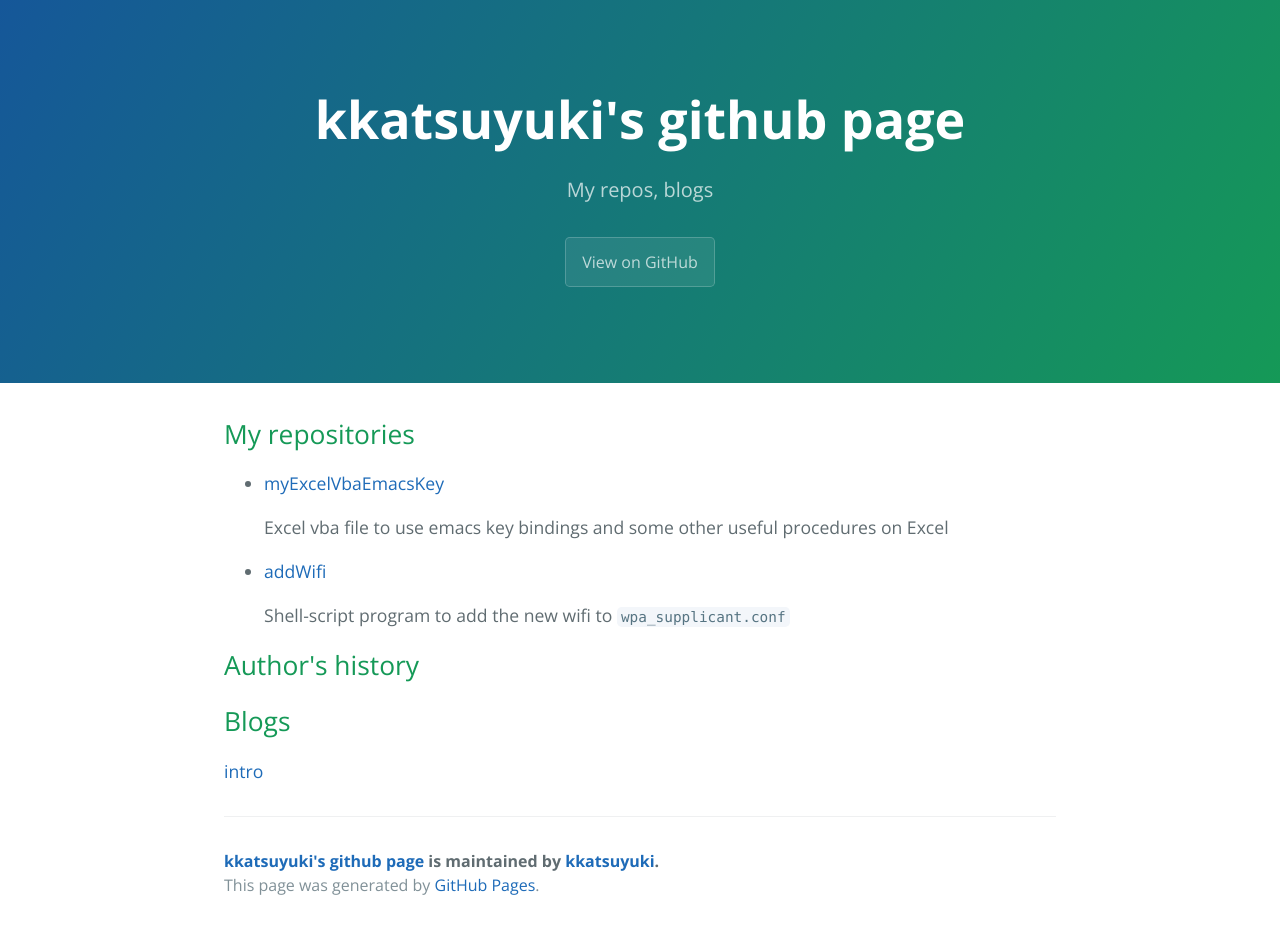
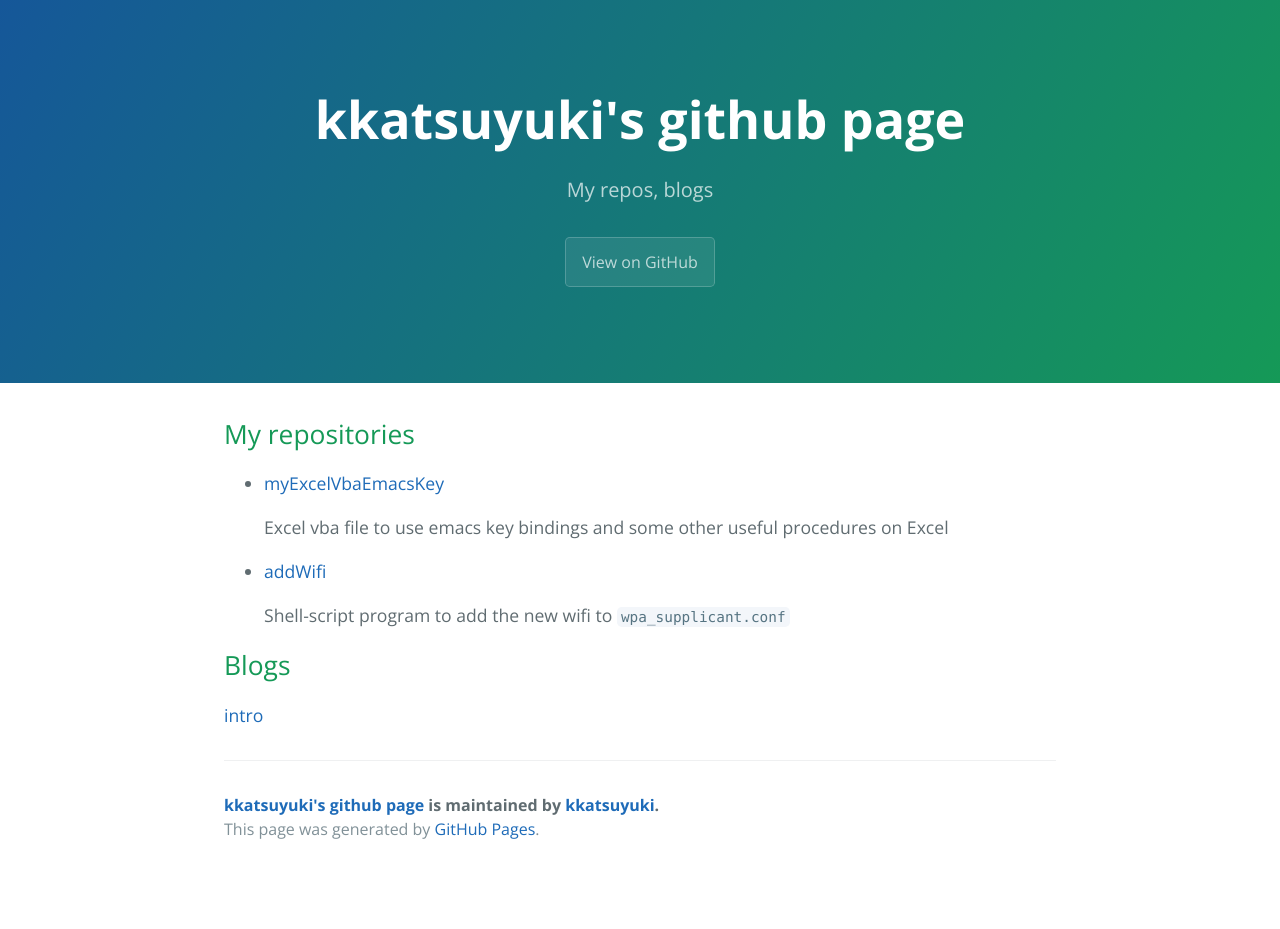
Before and after one commit to kkatsuyuki/kkatsuyuki.github.io, a Jekyll site: the page built from index.html, in a window 1280 px wide. Built offline with Jekyll 4.4.1, drawn with Linux system fonts in a browser that asks for light colours; the list of posts is cut into pages by our own code; after the commit the page ends 900 px from its top, so only the background shows below that.

Commit message:
remove author's history

```diff
--- a/index.html
+++ b/index.html
@@ -1,8 +1,8 @@
 ---
 ---
-<div id="outline-container-org59e637f" class="outline-2">
-<h2 id="org59e637f">My repositories</h2>
-<div class="outline-text-2" id="text-org59e637f">
+<div id="outline-container-orgf29fbaa" class="outline-2">
+<h2 id="orgf29fbaa">My repositories</h2>
+<div class="outline-text-2" id="text-orgf29fbaa">
 <ul class="org-ul">
 <li><p>
 <a href="https://kkatsuyuki.github.io/myExcelVbaEmacsKey/">myExcelVbaEmacsKey</a>
@@ -22,13 +22,9 @@
 </div>
 </div>
 
-<div id="outline-container-orge58451b" class="outline-2">
-<h2 id="orge58451b">Author's history</h2>
-</div>
-
-<div id="outline-container-org6c378de" class="outline-2">
-<h2 id="org6c378de">Blogs</h2>
-<div class="outline-text-2" id="text-org6c378de">
+<div id="outline-container-org3d74b83" class="outline-2">
+<h2 id="org3d74b83">Blogs</h2>
+<div class="outline-text-2" id="text-org3d74b83">
 <a href="{{ site.url }}{% post_url 2017-04-14-introduction %}">intro </a>
 </div>
 </div>
--- a/org/index.org
+++ b/org/index.org
@@ -10,7 +10,5 @@
 
     Shell-script program to add the new wifi to =wpa_supplicant.conf=
 
-* Author's history
-
 * Blogs
   #+HTML: <a href="{{ site.url }}{% post_url 2017-04-14-introduction %}">intro </a>
```
